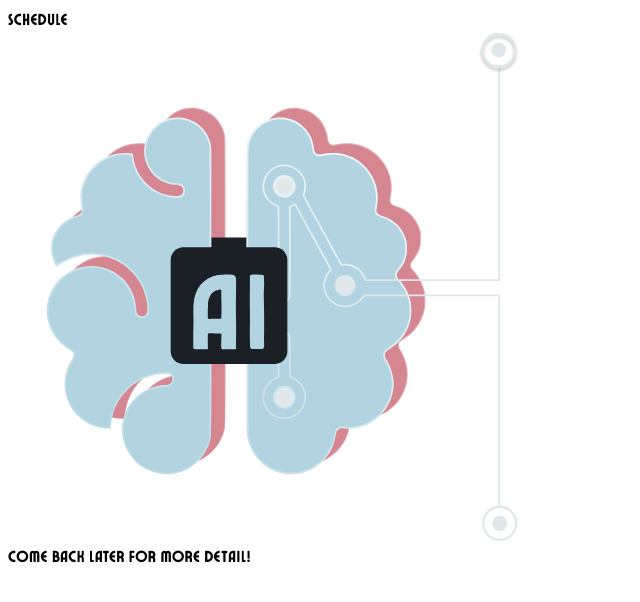
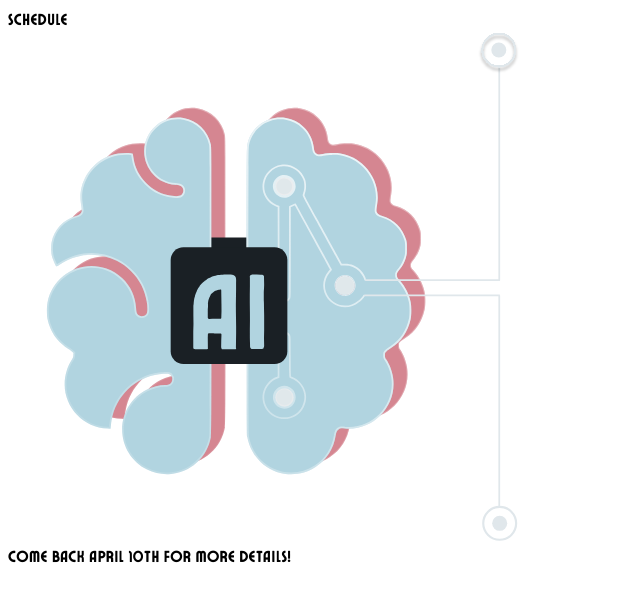
Before and after one commit to sherwin-valan/hackai-2024, a Next.js app: page /Schedule in a window 1280 px wide. Shown: the top 602 px of the page, without its empty margins (0-640 px from the left). Built offline with nearby package versions, Linux system fonts and the light colour scheme.

Commit message:
update schedule release date

```diff
--- a/pages/Schedule.tsx
+++ b/pages/Schedule.tsx
@@ -16,7 +16,7 @@ function Schedule()
         <div className='justify-center h-center flex pr-10'>
             <img className='justify-center h-center flex pr-40' src='schedule.svg'></img>
             <Typography fontFamily={"var(--lucidity)"} className='pt-40'>
-                Come back later for more detail!
+                Come back April 10th for more details!
             </Typography>
         </div>
         </>
```
